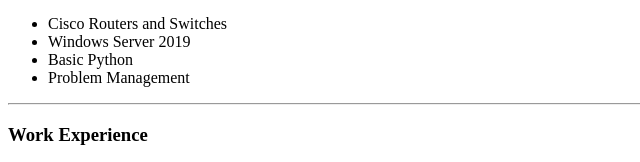
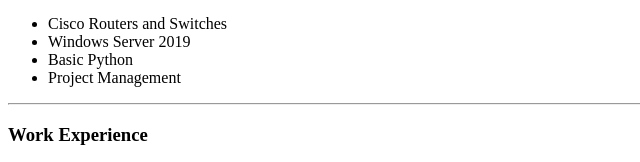
Before and after one commit to AranguelWarrior/cv, a plain HTML site: page index.html in a window 1280 px wide. Shown: the part 321-483 px from the top of the page, 0-640 px from the left. Drawn offline with Linux system fonts and the light colour scheme.

Commit message:
3rd update

```diff
--- a/index.html
+++ b/index.html
@@ -22,7 +22,7 @@
             <li>Cisco Routers and Switches</li>
             <li>Windows Server 2019</li>
             <li>Basic Python</li>
-            <li>Problem Management</li>
+            <li>Project Management</li>
         </ul>
         <hr>
       <h3>Work Experience</h3>
```
